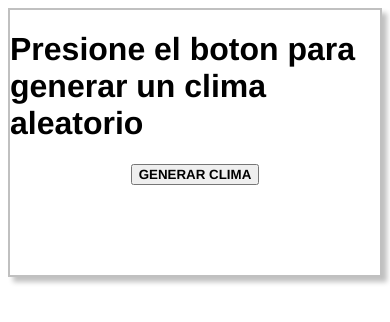
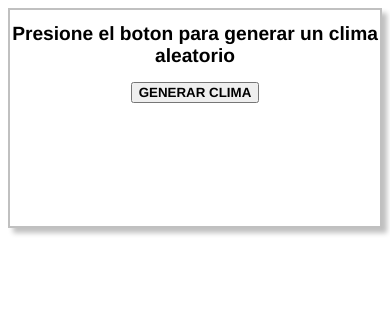
Before and after one commit to eqznava/clima-aletorio, a plain HTML site: page index.html in a window 390 px wide. Drawn offline with Linux system fonts and the light colour scheme.

Commit message:
Making the responsive

```diff
--- a/index.html
+++ b/index.html
@@ -1,10 +1,14 @@
 <!DOCTYPE html>
-<html lang="en" dir="ltr">
+<html lang="en">
+
 <head>
-    <meta charset="utf-8">
+    <meta charset="UTF-8">
+    <meta http-equiv="X-UA-Compatible" content="IE=edge">
+    <meta name="viewport" content="width=device-width, initial-scale=1.0">
     <link rel="stylesheet" href="styles.css">
     <title>Weather Random</title>
 </head>
+
 <body class="body">
     <h1>Presione el boton para generar un clima aleatorio</h1>
     <div class="boton">
@@ -18,4 +22,5 @@
     </div>
     <script src="main.js" charset="utf-8"></script>
 </body>
+
 </html>
--- a/styles.css
+++ b/styles.css
@@ -1,39 +1,61 @@
-.body{
+.body {
     border: 2px solid silver;
     box-shadow: 5px 5px 5px silver;
 }
 
-h1{
+h1 {
     display: flex;
     justify-content: center;
     font-family: 'helvetica';
+    font-size: 1.7em;
+    text-align: center;
 }
 
-.boton{
+.boton {
     display: flex;
     justify-content: center;
     margin: 15px;
 }
 
-.randomWeather{
+.randomWeather {
     font-family: 'helvetica';
     font-weight: bold;
 }
 
-.titulo{
+.titulo {
     display: flex;
     justify-content: center;
 }
 
-.title{
+.title {
     font-family: 'helvetica';
 }
 
-.texto{
+.texto {
     display: flex;
     justify-content: center;
 }
 
-.text{
+.text {
     font-family: 'helvetica';
+    text-align: center;
 }
+
+@media screen and (max-width:1024px) {
+    .texto {
+        font-size: 1em;
+        padding: 25px;
+    }
+}
+
+@media screen and (max-width:768px) {
+    h1 {
+        font-size: 1.5em;
+    }
+}
+
+@media screen and (max-width:425px) {
+    h1 {
+        font-size: 1.2em;
+    }
+}
```
Lines whose indentation alone changed are shown as unchanged.
